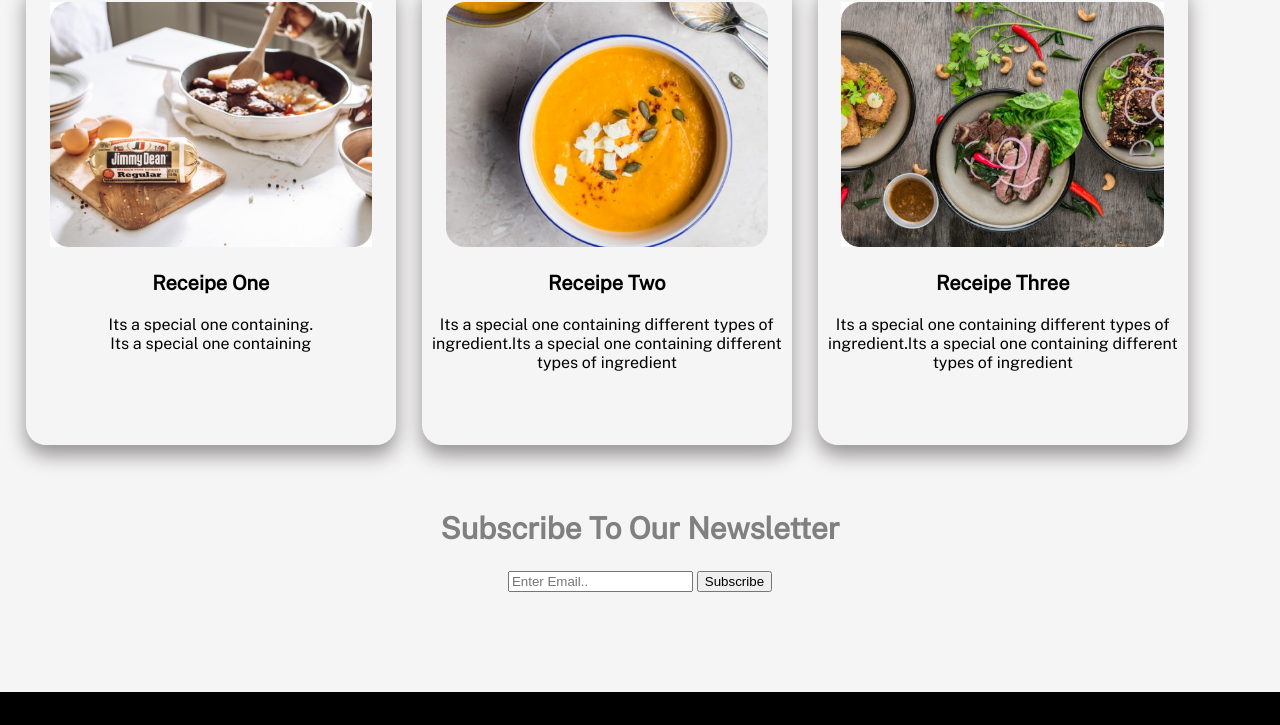
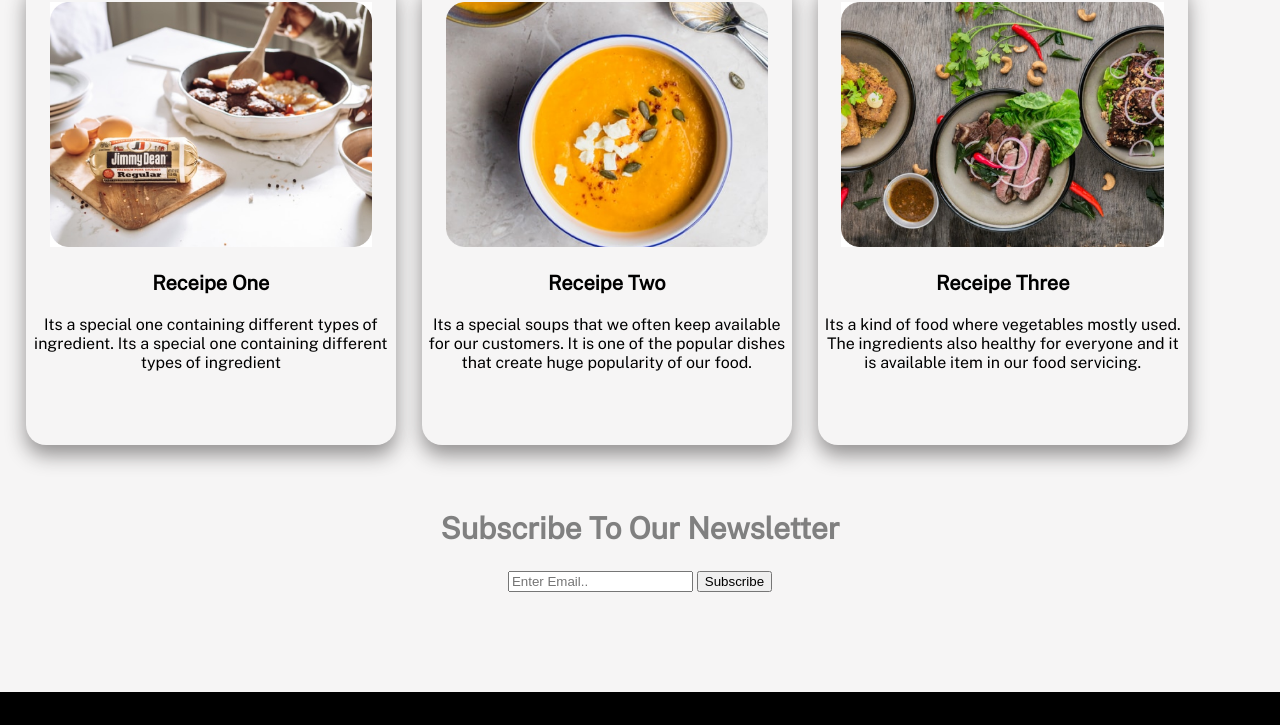
Before and after one commit to mamunuruc/food-network, a plain HTML site: page index.html in a window 1280 px wide. Shown: the part 1107-1832 px from the top of the page. Drawn offline with nearby package versions, Linux system fonts and the light colour scheme.

Commit message:
project finally added

```diff
--- a/index.html
+++ b/index.html
@@ -68,20 +68,21 @@
             <div id="box1" class="box">
                 <img src="images/Project Cover.jpg" alt="">
                 <h3>Receipe One</h3>
-                <p>Its a special one containing.<br />Its a special one containing
+                <p>Its a special one containing different types of ingredient. Its a special one containing different
+                    types of ingredient
                 </p>
             </div>
             <div class="box">
                 <img src="images/Project Cover 1.png" alt="">
                 <h3>Receipe Two</h3>
-                <p>Its a special one containing different types of ingredient.Its a special one containing different
-                    types of ingredient</p>
+                <p>Its a special soups that we often keep available for our customers. It is one of the popular dishes
+                    that create huge popularity of our food.</p>
             </div>
             <div class="box">
                 <img src="images/Project Cover2.jpg" alt="">
                 <h3>Receipe Three</h3>
-                <p>Its a special one containing different types of ingredient.Its a special one containing different
-                    types of ingredient</p>
+                <p>Its a kind of food where vegetables mostly used. The ingredients also healthy for everyone and it is
+                    available item in our food servicing.</p>
             </div>
         </div>
     </section>
```
